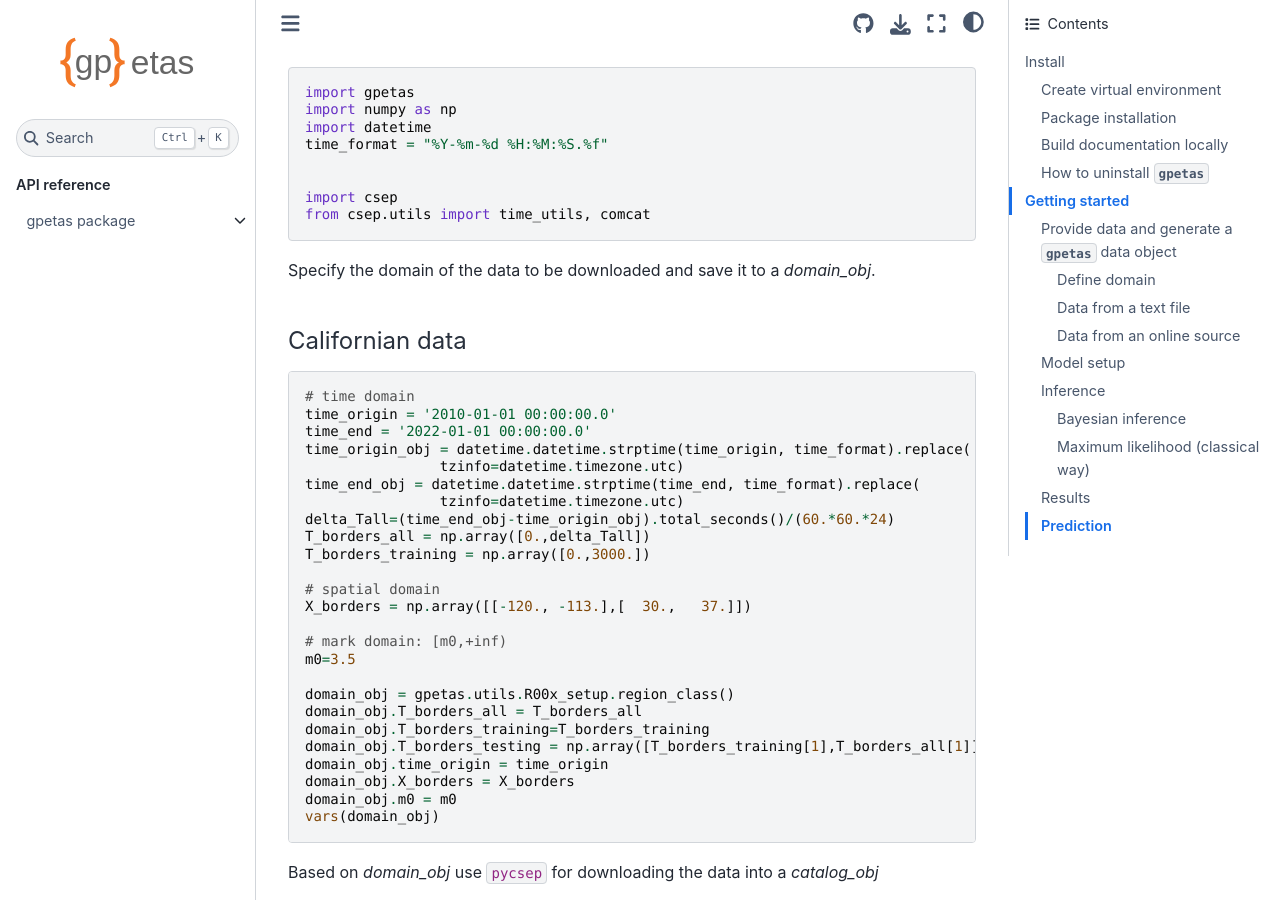
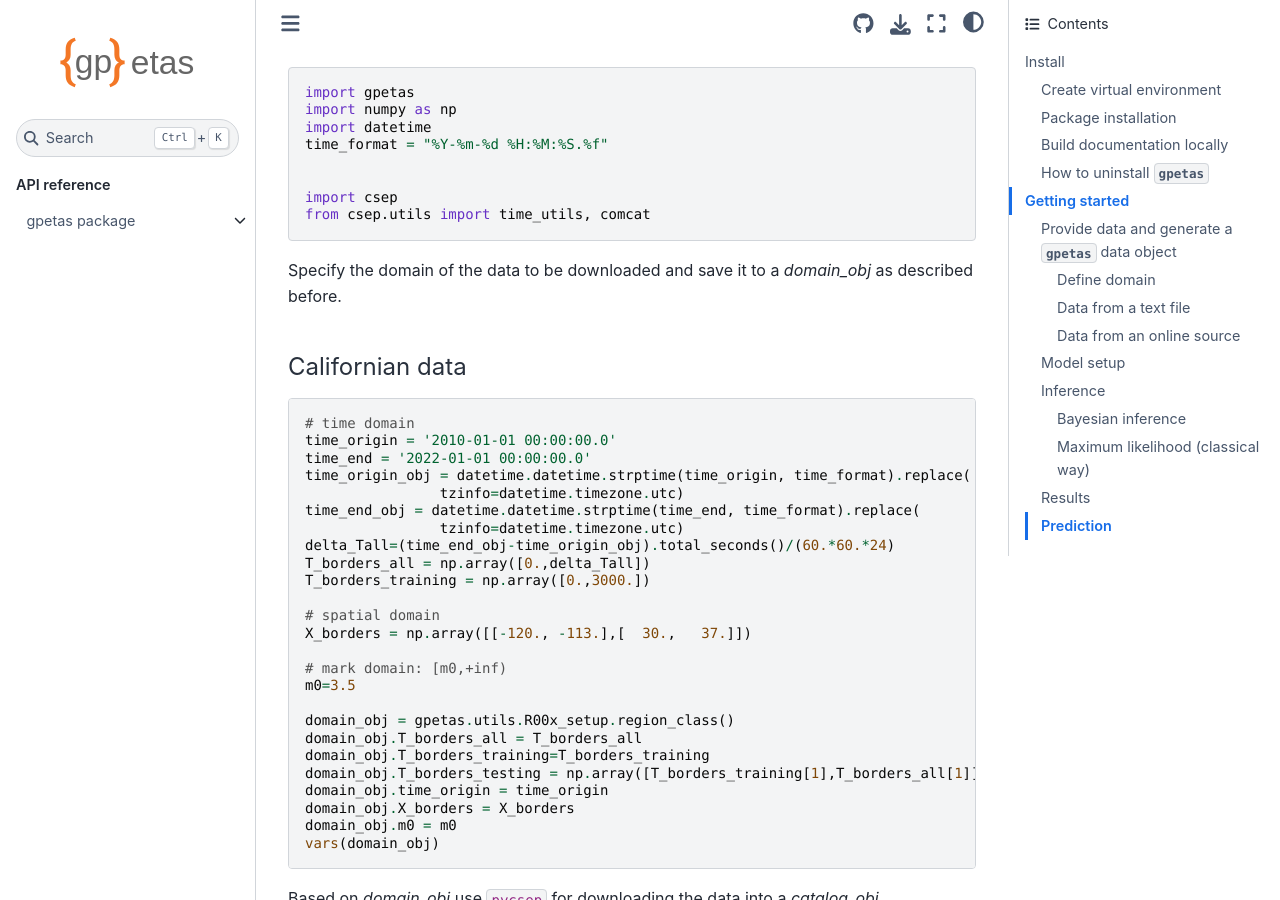
Before and after one commit to chris-molki/gpetas, a Sphinx documentation site: the page built from docs/source/README.md, in a window 1280 px wide and 900 px high, scrolled down 4543 px. Built offline with Sphinx 7.4.7 and the Sphinx Book theme 1.1.4, drawn with Linux system fonts in a browser that asks for light colours; pages that are not in the unit, such as notebooks, are missing from menus.

````diff
--- a/docs/source/README.md
+++ b/docs/source/README.md
@@ -188,7 +188,8 @@ time_format = "%Y-%m-%d %H:%M:%S.%f"
 import csep
 from csep.utils import time_utils, comcat
 ```
-Specify the domain of the data to be downloaded and save it to a *domain_obj*.
+Specify the domain of the data to be downloaded and save it to a *domain_obj* as
+described before.
 
 #### Californian data
 ```python
````
